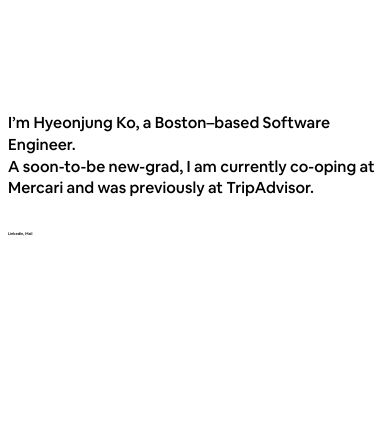
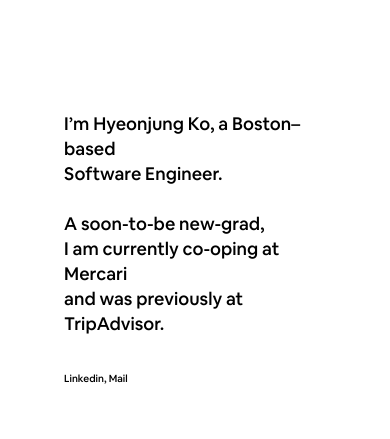
Before and after one commit to hyeonjungko/hyeonjungko.com, a Gatsby site: page / in a window 390 px wide. Built offline with nearby package versions, Linux system fonts and the light colour scheme; Gatsby itself is replaced by a stand-in of ours.

Commit message:
narrowed margins, made text resize dynamic for mobile

```diff
--- a/src/components/contact.module.css
+++ b/src/components/contact.module.css
@@ -1,6 +1,6 @@
 .contact {
     font-family:"Airbnb Cereal App Medium";
-    font-size: 1vw;
+    font-size: calc(7px + 0.8vw);
     padding-bottom: 5em;
 }
 
--- a/src/components/intro.module.css
+++ b/src/components/intro.module.css
@@ -1,6 +1,6 @@
 .intro {
     font-family:"Airbnb Cereal App Medium";
-    font-size: 4vw;
+    font-size: calc(12px + 1.5vw);
     line-height: 1.4;
     padding-bottom: 2em;
 }
--- a/src/components/layout.module.css
+++ b/src/components/layout.module.css
@@ -1,4 +1,5 @@
 .layout {
   margin: 7em auto;
+  width: 70%;
   max-width: 1150px;
 }
--- a/src/pages/index.js
+++ b/src/pages/index.js
@@ -14,9 +14,10 @@ const IndexPage = () => (
       <title>Hyeonjung Ko</title>
     </Helmet>
     <Intro>
-      I’m Hyeonjung Ko, a Boston–based Software Engineer.<br />
-      A soon-to-be new-grad,
-      I am currently co-oping at <a id="intro-mercari" href="https://www.mercari.com/">Mercari</a> and was previously at <a id="intro-tripadvisor" href="https://www.tripadvisor.com/">TripAdvisor</a>.
+      I’m Hyeonjung Ko, a Boston–based <br />Software Engineer.<br />
+      <br />
+      A soon-to-be new-grad,<br />
+      I am currently co-oping at <a id="intro-mercari" href="https://www.mercari.com/">Mercari</a> <br />and was previously at <a id="intro-tripadvisor" href="https://www.tripadvisor.com/">TripAdvisor</a>.
     </Intro>
     <Contact>
       <a href="https://www.linkedin.com/in/hyeonjung-ko/">Linkedin</a>, <a href="mailto:hjko1203@gmail.com">Mail</a>
```
